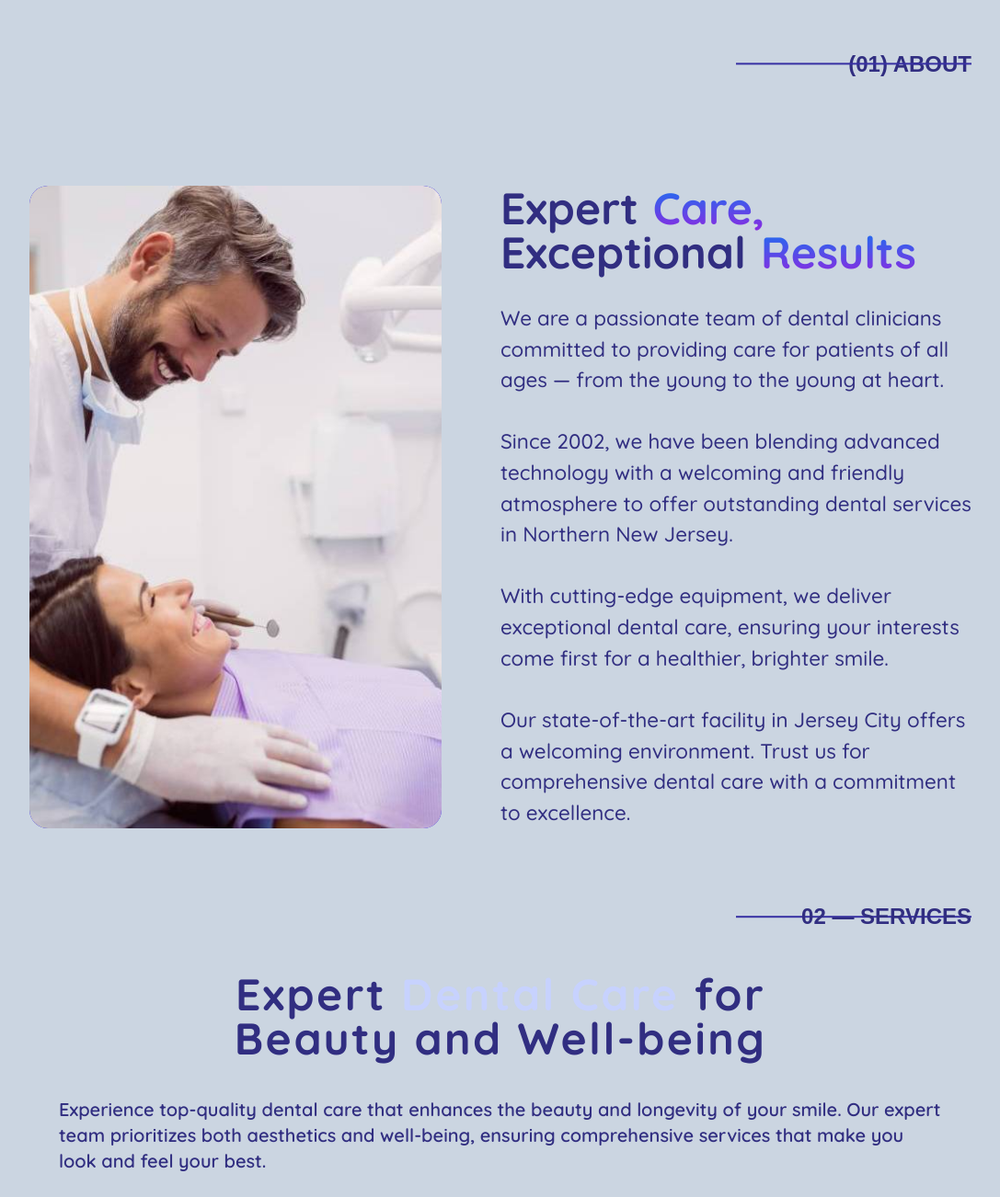
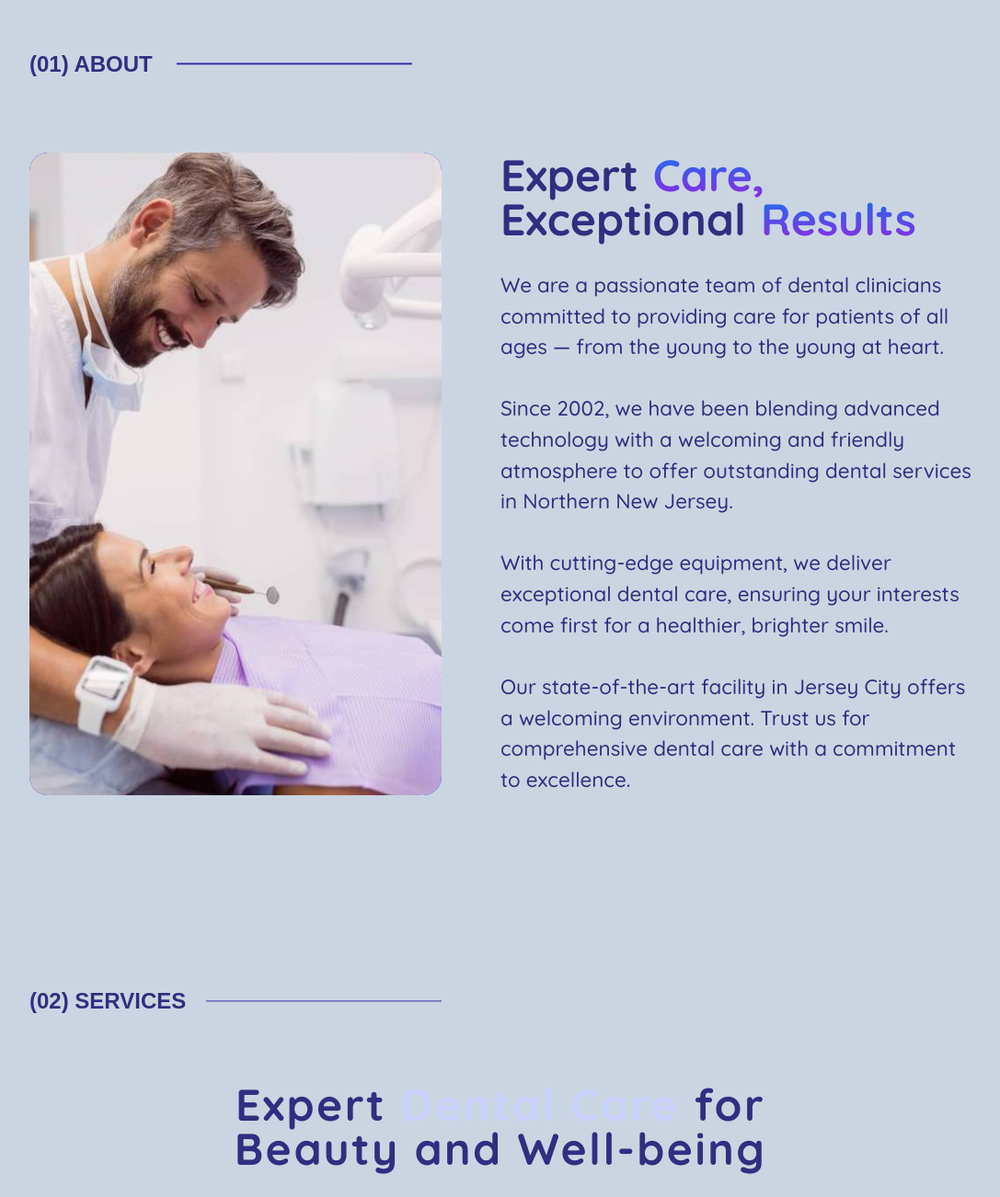
Before and after one commit to sandyFit/Radiant-Demo-Website, a React (Vite) app: page / in a window 1280 px wide. Shown: the part 874-2176 px from the top of the page at 92% size, without its empty margins (96-1183 px from the left). Built offline with nearby package versions, Linux system fonts and the light colour scheme; a web font is replaced by a local one.

Commit message:
style adjustments

```diff
--- a/src/pages/home/About.jsx
+++ b/src/pages/home/About.jsx
@@ -111,14 +111,14 @@ const About = () => {
         <section id='about'
             className='flex flex-col w-full h-full pt-20 lg:pt-[8rem] rounded-t-[50px]'>
 
-            <div className="w-full flex justify-end items-center text-mayus-dark mb-4 lg:mb-9 relative gap-6">
+            <div className="w-full flex justify-start items-center text-mayus-dark mb-4 lg:mb-0 relative gap-6">
+                <span className="mr-10 lg:ml-32">(01) About</span>
                 <span
-                    className="hidden lg:block absolute left-[56rem] transform -translate-y-1/2 h-[0.08rem]
+                    className="hidden lg:block absolute left-72 transform -translate-y-1/2 h-[0.08rem]
                         bg-indigo-800"
                     ref={lineRef}
                     style={{ width: '0%' }}
                 ></span>
-                <span className="mr-10 lg:mr-32">(01) About</span>
             </div>
 
             <div className="relative">
--- a/src/pages/home/Hero.jsx
+++ b/src/pages/home/Hero.jsx
@@ -60,7 +60,8 @@ const Hero = () => {
                         2xl:place-items-end ">
                         <div className="col-span-3 w-full flex justify-center items-center btn-book-online
                             h-12 md:h-[3.6rem] base:h-[3.8rem] lg:h-[4rem] px-8 md:px-10 base:px-6 text-[1rem]
-                            md:text-[1.3rem] base:text-[1.38rem] lg:text-[1.4rem] xl:text-[1.2rem] 2xl:text-[1.5rem] z-[40]">
+                            md:text-[1.3rem] base:text-[1.38rem] lg:text-[1.4rem] xl:text-[1.2rem] 2xl:text-[1.5rem]
+                            z-[40]">
                             <Button text={'book online'} />
                         </div>
                         <div className="col-span-2 2xl:col-span-3 hidden lg:grid grid-cols-3 place-items-center w-full
--- a/src/pages/home/Services.jsx
+++ b/src/pages/home/Services.jsx
@@ -48,17 +48,18 @@ const Services = () => {
     }, []);
 
     return (
-        <section className='w-full rounded-b-[30px]'>
-            <div className="w-full flex justify-end items-center text-mayus-dark mb-9 relative gap-6">
+        <section className='w-full rounded-b-[30px] pt-2 lg:pt-[8rem]'>
+            <div className="w-full flex justify-start items-center text-mayus-dark mb-4 lg:mb-0 relative gap-6">
+                <span className="mr-10 lg:ml-32">(02) Services</span>
                 <span
-                    className="absolute left-[56rem] top-1/2 transform -translate-y-1/2 h-[0.1rem] bg-indigo-800"
+                    className="hidden lg:block absolute left-80 transform -translate-y-1/2 h-[0.08rem]
+                        bg-indigo-800"
                     ref={lineRef}
-                    style={{ width: '0%' }} // Initial width set to 0%
+                    style={{ width: '0%' }}
                 ></span>
-                <span className="mr-32 relative">02 — Services</span>
             </div>
 
-            <div className="flex justify-center">
+            <div className="flex justify-center mt-6 lg:mt-16">
                 <div className="flex flex-col items-center gap-8 relative">
                     <h2
                         className='text-center title-h2
```
